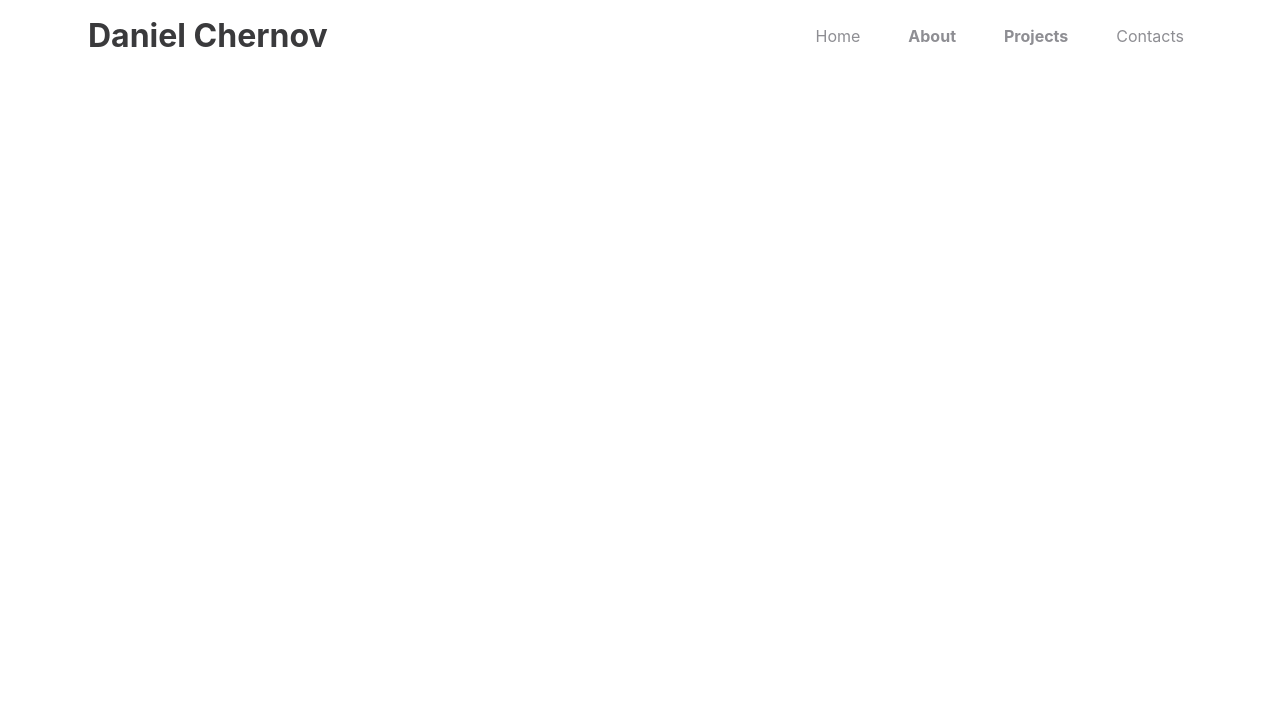
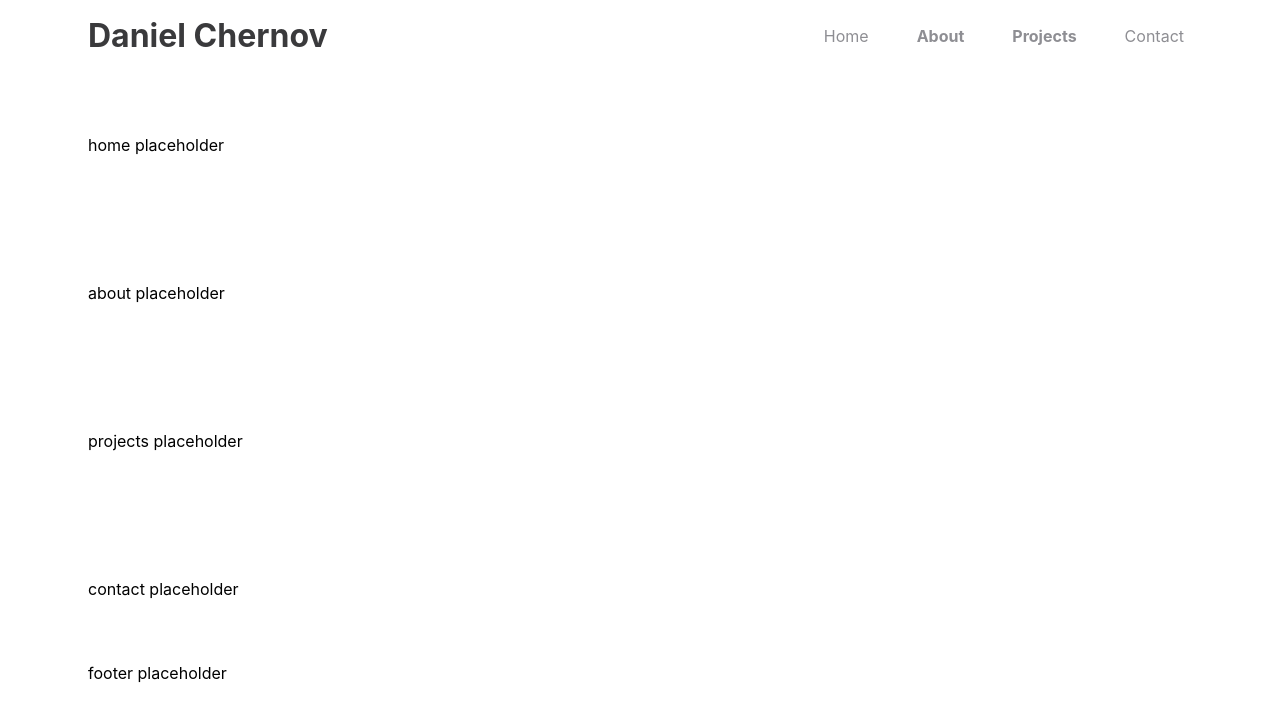
Before and after one commit to DanielChernov99/Personal-Portfolio-Project, a plain HTML site: page index.html in a window 1280 px wide. Drawn offline with Linux system fonts and the light colour scheme.

Commit message:
made the HTML struct for the main content

```diff
--- a/index.html
+++ b/index.html
@@ -8,23 +8,47 @@
 </head>
 <body>
     <div class="page-container">
-        <header class="header-container container" id="home">
-            <nav class="nav-container">
-                <h2>Daniel Chernov</h2>
-                <ul class="nav-link-container">
-                    <li><a href="#home" class="nav-link">Home</a></li>
-                    <li><a href="#" class="nav-link">About</a></li>
-                    <li><a href="#" class="nav-link">Projects</a></li>
-                    <li><a href="#" class="nav-link">Contacts</a></li>
-                </ul>
+        <header class="header-container">
+            <div class="container">
+                <nav class="nav-container">
+                    <h2>Daniel Chernov</h2>
 
-            </nav>
+                    <ul class="nav-link-container">
+                        <li><a href="#home" class="nav-link">Home</a></li>
+                        <li><a href="#about" class="nav-link">About</a></li>
+                        <li><a href="#projects" class="nav-link">Projects</a></li>
+                        <li><a href="#contact" class="nav-link">Contact</a></li>
+                    </ul>
+                </nav>
+            </div>
         </header>
-        <main class="main-container container">
+        <main class="main-container">
+            <section class="home-section" id="home">
+                <div class="home-container container">
+                    home placeholder
+                </div>
+            </section>
+            <section class="about-section" id="about">
+                <div class="about-container container">
+                    about placeholder
+                </div>
+            </section>
+            <section class="projects-section" id="projects">
+                <div class="projects-container container">
+                    projects placeholder
+                </div>
+            </section>
+            <section class="contact-section" id="contact">
+                <div class="contact-container container">
+                    contact placeholder
+                </div>
+            </section>
 
         </main>
-        <footer class="footer-container container">
-
+        <footer class="footer-container">
+            <div class="footer-content container">
+                footer placeholder
+            </div>
         </footer>
     </div>
 </body>
--- a/style.css
+++ b/style.css
@@ -7,19 +7,19 @@
 /* Design Guidelines - the guidelines we got to follow
 might change few if approved */
 body{
-    font-family: -apple-system, BlinkMacSystemFont, 'Segoe UI', Roboto, sans-serif
+    font-family: -apple-system, BlinkMacSystemFont, 'Segoe UI', Roboto, sans-serif;
 }
 h1{
     font-size: 2.5rem;
-    color: #3A3A3C
+    color: #3A3A3C;
 }
 h2{
     font-size: 2rem;
-    color: #3A3A3C
+    color: #3A3A3C;
 }
 h3{
     font-size: 1.5rem;
-    color: #3A3A3C
+    color: #3A3A3C;
 }
 p{
     font-size: 1rem;
@@ -39,7 +39,7 @@ section{
 /* --------------------- */
 /* --------Header -------*/
 /* --------------------- */
-.header{
+.header-container{
     background-color: #FFFFFF;
     }
 .nav-container{
```
